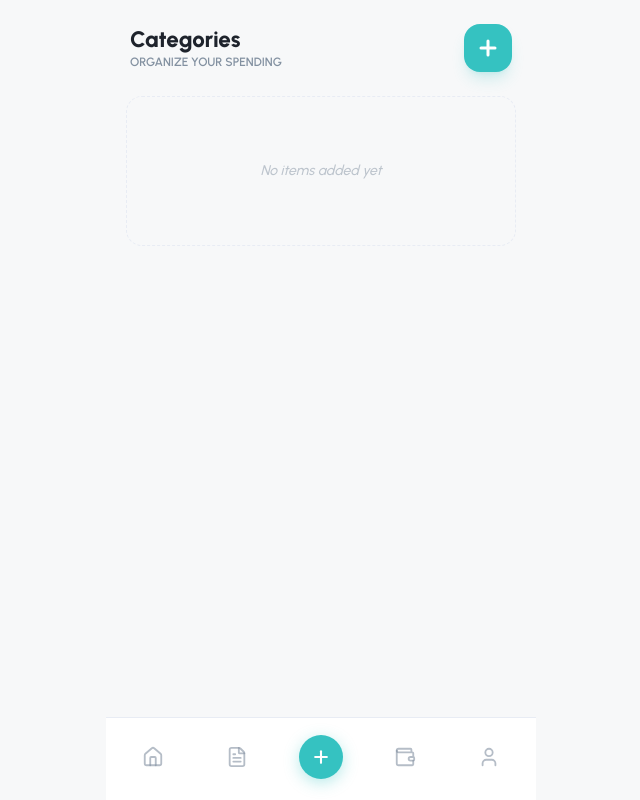
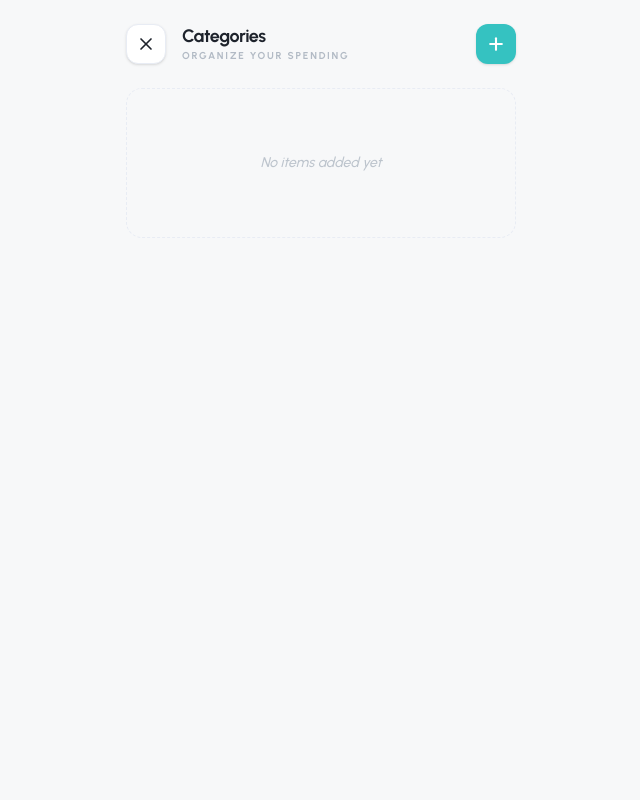
Before and after one commit to projectdummy2025/moneytrack-project, a Next.js app: page /categories in a window 1280 px wide. Shown: the whole page, without its empty margins (319-959 px from the left). Built offline with nearby package versions, Linux system fonts and the light colour scheme.

Commit message:
redesign category and wallet management UI with navigation and refined styling

```diff
--- a/app/categories/page.tsx
+++ b/app/categories/page.tsx
@@ -1,7 +1,9 @@
 "use client";
 
 import React from "react";
-import { Plus } from "lucide-react";
+import { Plus, X } from "lucide-react";
+import Link from "next/link";
+import { motion } from "framer-motion";
 import { MasterRegistry } from "@shell/manage/MasterRegistry";
 import { useManageCore } from "@core/hooks/ManageCore";
 import { StatusHub } from "@shell/manage/StatusHub";
@@ -11,25 +13,37 @@ export default function CategoriesPage() {
 
   return (
     <div className="flex flex-col gap-6">
-      <div className="flex items-center justify-between px-1">
-        <div className="flex flex-col">
-          <h1 className="text-heading-lg font-extrabold text-foreground">Categories</h1>
-          <p className="text-meta font-semibold text-muted-foreground uppercase">Organize your spending</p>
+      <motion.div
+        initial={{ opacity: 0, y: -10 }}
+        animate={{ opacity: 1, y: 0 }}
+        className="flex items-center gap-4 justify-between"
+      >
+        <div className="flex items-center gap-4">
+          <Link
+            href="/"
+            className="size-10 rounded-xl bg-card border border-border flex items-center justify-center text-foreground active:scale-95 transition-all shadow-sm"
+          >
+            <X className="size-5" />
+          </Link>
+          <div className="flex flex-col">
+            <h1 className="text-[18px] font-bold text-foreground leading-tight tracking-tight">Categories</h1>
+            <p className="text-[10px] font-bold text-muted-foreground/60 uppercase tracking-[0.18em]">Organize your spending</p>
+          </div>
         </div>
         <button
           onClick={() => brain.actions.setIsAddCategoryOpen(true)}
-          className="w-12 h-12 rounded-2xl bg-[#35C2C1] text-white shadow-lg shadow-[#35C2C1]/20 flex items-center justify-center hover:scale-105 active:scale-95 transition-all"
+          className="w-10 h-10 rounded-xl bg-[#35C2C1] text-white shadow-sm flex items-center justify-center active:scale-95 transition-all"
         >
-          <Plus className="w-6 h-6 stroke-[3px]" />
+          <Plus className="size-5 stroke-[2.5px]" />
         </button>
-      </div>
+      </motion.div>
 
       <MasterRegistry
-        items={brain.state.categoryItems}
+        items={brain.state.categoryItems as any}
         isLoading={brain.state.isLoading}
         onEdit={(id) => {
           const cat = brain.state.categoryItems.find(c => c.id === id);
-          if (cat) brain.actions.handleEditCategory(id, cat.title, cat.subtitle, cat.icon_name, cat.color);
+          if (cat) brain.actions.handleEditCategory(id, cat.title, cat.subtitle as any, cat.icon_name || undefined, cat.color || undefined);
         }}
         onDelete={(id) => {
           const cat = brain.state.categoryItems.find(c => c.id === id);
--- a/app/wallets/page.tsx
+++ b/app/wallets/page.tsx
@@ -18,9 +18,9 @@ export default function WalletsPage() {
         </div>
         <button
           onClick={() => brain.actions.setIsAddWalletOpen(true)}
-          className="w-12 h-12 rounded-2xl bg-[#35C2C1] text-white shadow-lg shadow-[#35C2C1]/20 flex items-center justify-center hover:scale-105 active:scale-95 transition-all"
+          className="w-10 h-10 rounded-xl bg-[#35C2C1] text-white shadow-sm flex items-center justify-center active:scale-95 transition-all"
         >
-          <Plus className="w-6 h-6 stroke-[3px]" />
+          <Plus className="size-5 stroke-[2.5px]" />
         </button>
       </div>
 
--- a/src/shell/layout/MainLayout.tsx
+++ b/src/shell/layout/MainLayout.tsx
@@ -26,7 +26,7 @@ export function MainLayout({ children }: AppLayoutProps) {
   });
 
   const isAuthPage = pathname === "/login" || pathname === "/register" || pathname === "/forgot-password";
-  const isDetailPage = pathname.includes("/history/stats") || pathname.includes("/categories/") || pathname.includes("/wallets/");
+  const isDetailPage = pathname.includes("/history/stats") || pathname.includes("/categories") || pathname.includes("/wallets/");
 
   const [greeting, setGreeting] = React.useState("Welcome");
 
--- a/src/shell/manage/StatusHub.tsx
+++ b/src/shell/manage/StatusHub.tsx
@@ -11,16 +11,16 @@ interface WalletItem {
   id: string;
   title: string;
   subtitle: string;
-  icon?: string;
-  color?: string;
+  icon?: any;
+  color?: string | null;
 }
 
 interface CategoryItem {
   id: string;
   title: string;
   subtitle: string;
-  icon_name?: string;
-  color?: string;
+  icon_name?: string | null;
+  color?: string | null;
 }
 
 interface StatusHubProps {
@@ -146,9 +146,9 @@ export function StatusHub({ state, actions, hideHeader = false }: StatusHubProps
           </div>
           <button
             onClick={actions.handleAddClick}
-            className="w-10 h-10 rounded-xl bg-accent text-white shadow-md shadow-accent/20 flex items-center justify-center hover:scale-105 active:scale-95 transition-all"
+            className="w-10 h-10 rounded-xl bg-accent text-white shadow-sm flex items-center justify-center active:scale-95 transition-all"
           >
-            <Plus className="w-5 h-5 stroke-[3px]" />
+            <Plus className="w-5 h-5 stroke-[2.5px]" />
           </button>
         </div>
 
@@ -162,13 +162,13 @@ export function StatusHub({ state, actions, hideHeader = false }: StatusHubProps
           >
             {state.activeTab === "wallets" ? (
               <MasterRegistry
-                items={state.walletItems}
+                items={state.walletItems as any}
                 isLoading={state.isLoading}
                 onEdit={(id) => actions.setSelectedItem({ type: "wallet", id })}
               />
             ) : (
               <MasterRegistry
-                items={state.categoryItems}
+                items={state.categoryItems as any}
                 isLoading={state.isLoading}
                 onEdit={(id) => actions.setSelectedItem({ type: "category", id })}
               />
@@ -237,14 +237,14 @@ function DetailView({ state, actions }: { state: StatusHubProps['state'], action
     <ManagementItemDetail
       isOpen={!!state.selectedItem}
       onClose={() => actions.setSelectedItem(null)}
-      item={item}
+      item={item as any}
       onEdit={() => {
         if (!item) return;
         if (state.selectedItem?.type === "wallet") {
           actions.handleEditWallet(item.id!, item.title, item.subtitle);
         } else {
           const cat = item as CategoryItem;
-          actions.handleEditCategory(item.id!, item.title, item.subtitle as "income" | "expense", cat.icon_name, item.color);
+          actions.handleEditCategory(item.id!, item.title, item.subtitle as "income" | "expense", cat.icon_name || undefined, cat.color || undefined);
         }
       }}
       onDelete={() => {
```
